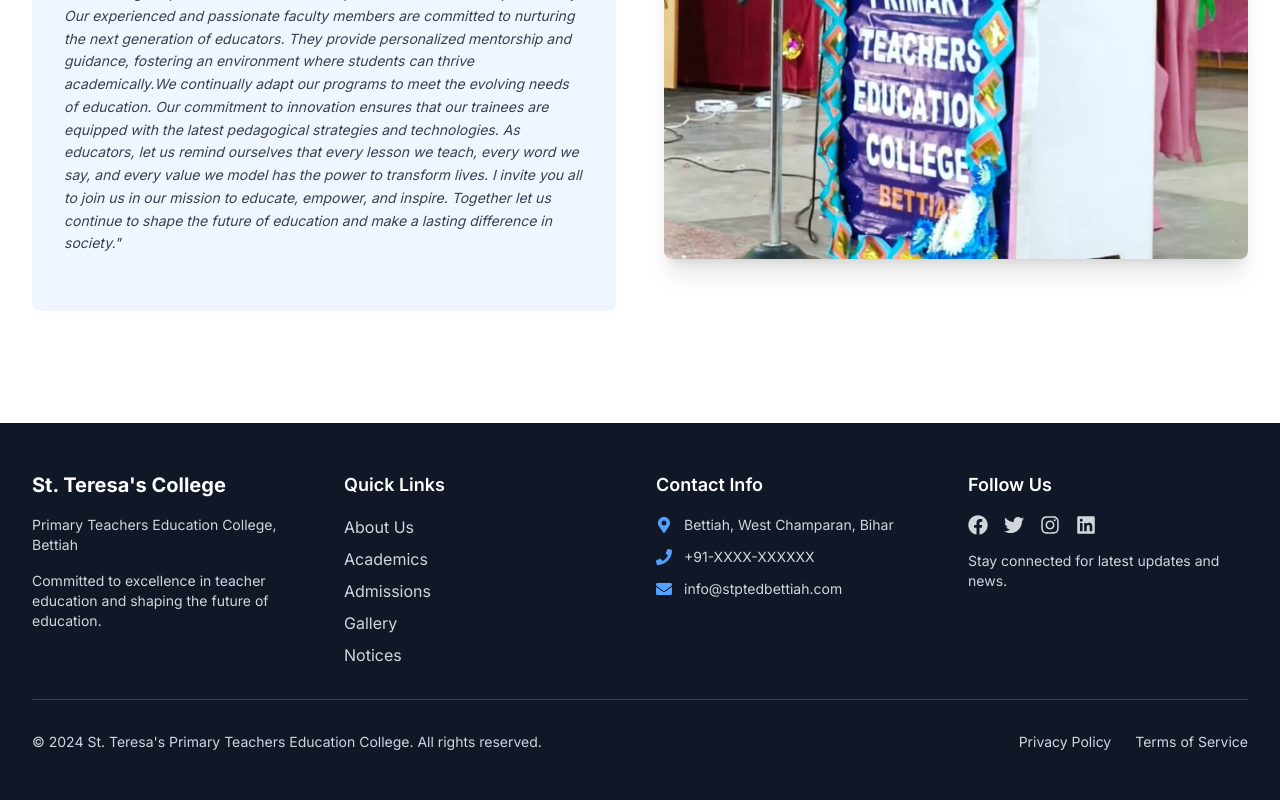
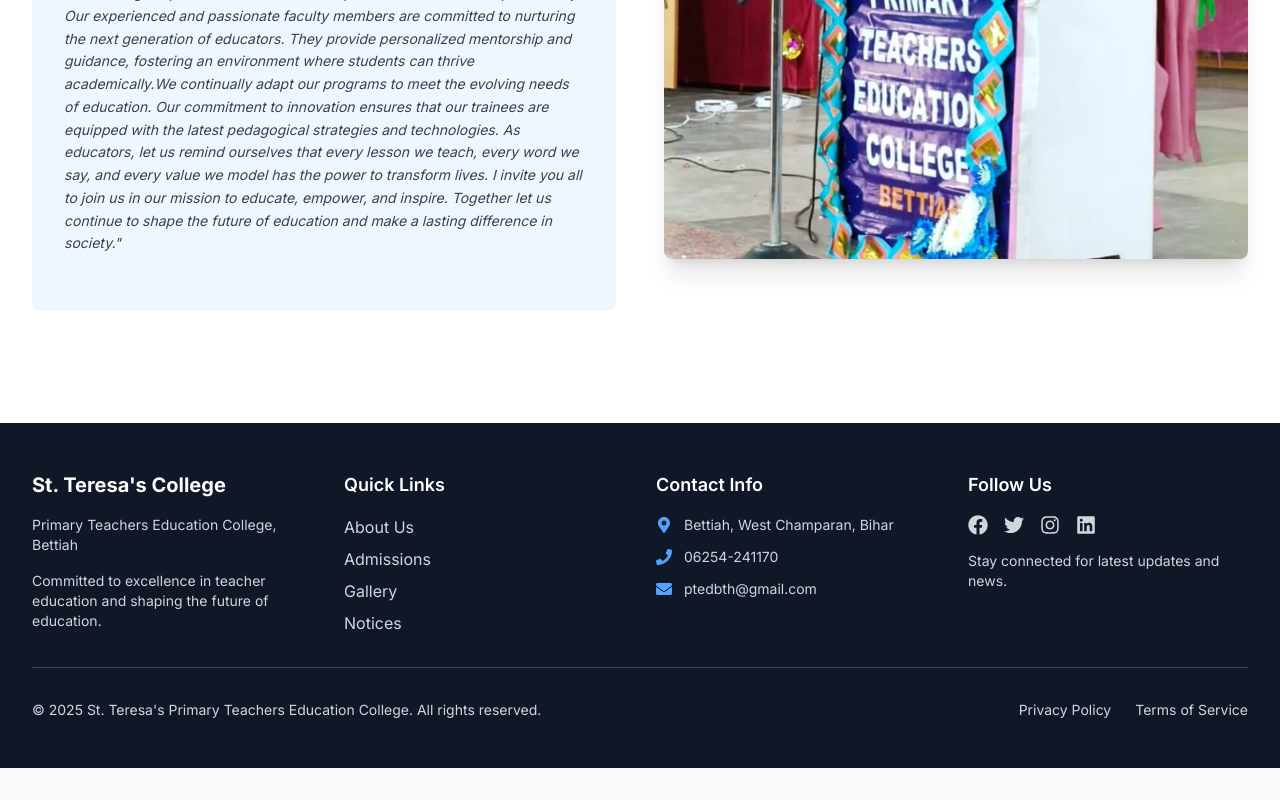
Before and after one commit to AppTestify/stmswebsite, a React (Vite) app: page /principal-message in a window 1280 px wide. Shown: the part 938-1738 px from the top of the page. After the commit the page ends 1706 px from the top, so only its background shows below. Built offline with nearby package versions, Linux system fonts and the light colour scheme.

Commit message:
footer work

```diff
--- a/src/components/Footer.jsx
+++ b/src/components/Footer.jsx
@@ -22,9 +22,9 @@ const Footer = () => {
             <h3 className="text-lg font-semibold">Quick Links</h3>
             <ul className="space-y-2">
               <li><Link to="/about" className="text-gray-300 hover:text-white transition-colors">About Us</Link></li>
-              <li><Link to="/academics" className="text-gray-300 hover:text-white transition-colors">Academics</Link></li>
+              {/* <li><Link to="/academics" className="text-gray-300 hover:text-white transition-colors">Academics</Link></li> */}
               <li><Link to="/admissions" className="text-gray-300 hover:text-white transition-colors">Admissions</Link></li>
-              <li><Link to="/gallery" className="text-gray-300 hover:text-white transition-colors">Gallery</Link></li>
+              <li><Link to="/gallary/photos" className="text-gray-300 hover:text-white transition-colors">Gallery</Link></li>
               <li><Link to="/notices" className="text-gray-300 hover:text-white transition-colors">Notices</Link></li>
             </ul>
           </div>
@@ -39,11 +39,11 @@ const Footer = () => {
               </div>
               <div className="flex items-center space-x-3">
                 <FaPhone className="text-blue-400" />
-                <span className="text-gray-300 text-sm">+91-XXXX-XXXXXX</span>
+                <span className="text-gray-300 text-sm">06254-241170</span>
               </div>
               <div className="flex items-center space-x-3">
                 <FaEnvelope className="text-blue-400" />
-                <span className="text-gray-300 text-sm">info@stptedbettiah.com</span>
+                <span className="text-gray-300 text-sm">ptedbth@gmail.com</span>
               </div>
             </div>
           </div>
@@ -75,7 +75,7 @@ const Footer = () => {
         <div className="border-t border-gray-700 mt-8 pt-8">
           <div className="flex flex-col md:flex-row justify-between items-center">
             <p className="text-gray-300 text-sm">
-              © 2024 St. Teresa's Primary Teachers Education College. All rights reserved.
+              © 2025 St. Teresa's Primary Teachers Education College. All rights reserved.
             </p>
             <div className="flex space-x-6 mt-4 md:mt-0">
               <Link to="/privacy" className="text-gray-300 hover:text-white text-sm transition-colors">
--- a/src/components/Navbar.jsx
+++ b/src/components/Navbar.jsx
@@ -171,7 +171,7 @@ const Navbar = () => {
     },
     {
       name: 'Academics',
-      path: '/academics',
+      // path: '/academics',
       dropdown: [
         {
           name: 'OUR INFRASTRUCTURE',
```
